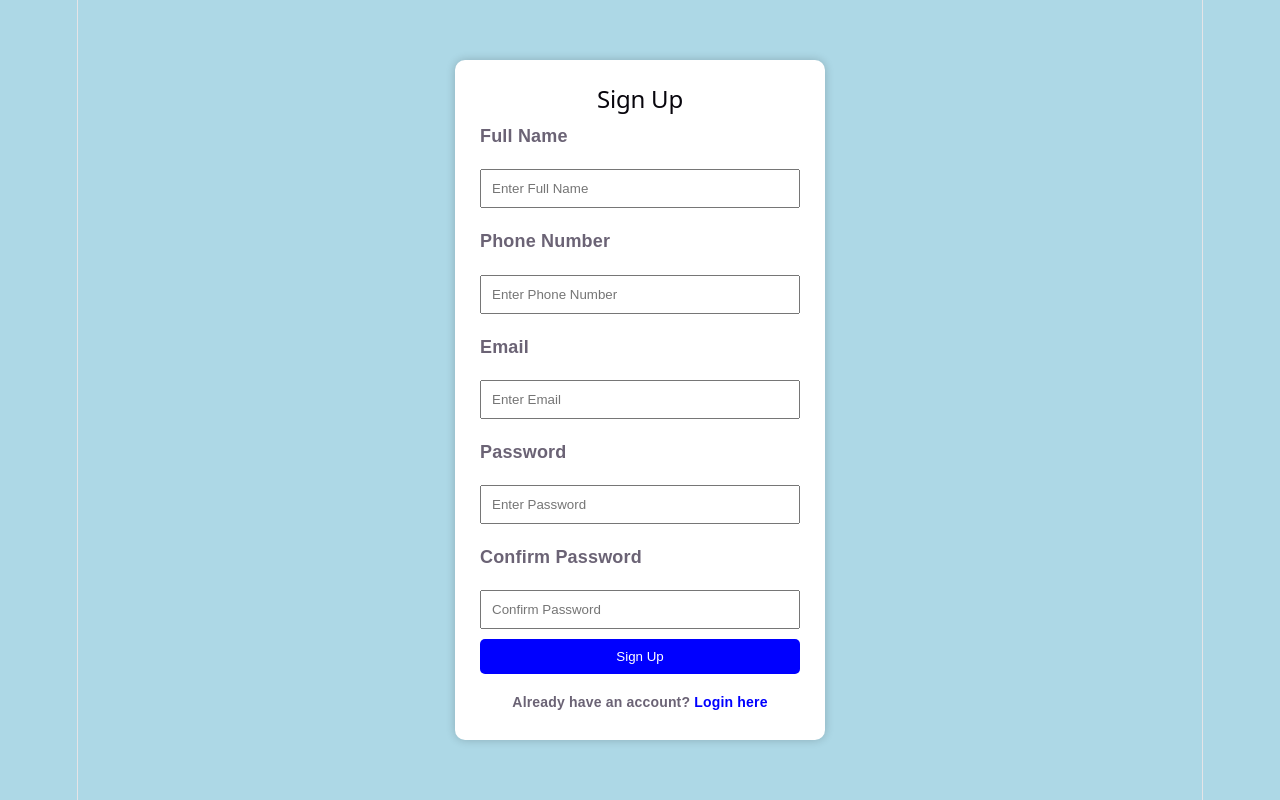
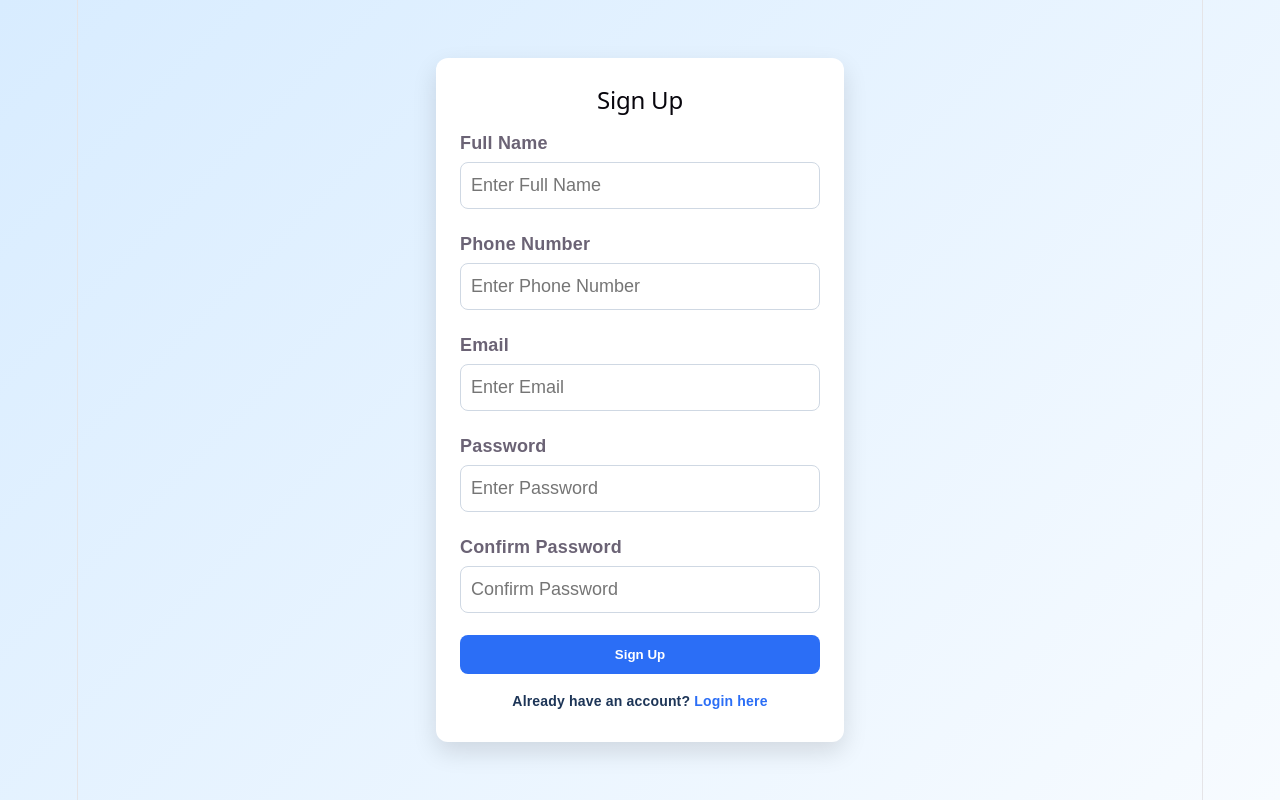
Before and after one commit to durga-devi-dev/login-signup-page, a React (Vite) app: page /login-signup-page/signup in a window 1280 px wide. Built offline with nearby package versions, Linux system fonts and the light colour scheme.

Commit message:
Fix app routing, login/signup logic, and styling across the project to make the app work correctly and consistently.

```diff
--- a/src/App.css
+++ b/src/App.css
@@ -1,79 +1,124 @@
 body {
   margin: 0;
   font-family: Arial, sans-serif;
-  background: lightblue;
+  background: linear-gradient(135deg, #d8ecff, #f7fbff);
 }
 
 .login-container {
   display: flex;
   justify-content: center;
   align-items: center;
-  height: 100vh;
+  min-height: 100vh;
+  padding: 20px;
+  box-sizing: border-box;
 }
 
-.login-box  {
-  width: 320px;
+.login-box {
+  width: 100%;
+  max-width: 360px;
   background: white;
-  padding: 25px;
-  border-radius: 10px;
-  box-shadow: 0 0 10px rgba(0,0,0,0.2);
+  padding: 28px 24px;
+  border-radius: 12px;
+  box-shadow: 0 10px 24px rgba(0, 0, 0, 0.12);
   text-align: center;
+}
+
+.login-box h2 {
+  margin: 0 0 16px;
+}
+
+.login-box label {
+  display: block;
+  text-align: left;
+  margin-top: 12px;
+  margin-bottom: 6px;
+  font-weight: bold;
 }
 
 .login-box input {
   width: 100%;
-  padding: 10px;
-  margin: 10px 0;
+  padding: 12px 10px;
+  margin: 0 0 10px;
+  border: 1px solid #cfd8e3;
+  border-radius: 8px;
   box-sizing: border-box;
-}
-
-.login-box label{
-  display: block;
-  text-align: left;
-  margin-top: 10px;
-  margin-bottom: 5px;
-  font-weight: bold;
+  font-size: 1rem;
 }
 
 .login-box button {
   width: 100%;
-  padding: 10px;
-  background: blue;
+  padding: 12px 10px;
+  margin-top: 12px;
+  background: #2b6ef6;
   color: white;
   border: none;
-  border-radius: 5px;
+  border-radius: 8px;
   cursor: pointer;
+  font-weight: bold;
+  transition: background 0.2s ease;
 }
 
-.login-box lable{
-  display: block;
-  text-align: left;
-  margin-bottom: 5px;
-  font-weight: bold;
-}
-.login-box input{
-  margin-top: 15px;
+.login-box button:hover {
+  background: #1749c5;
 }
 
-.register-text{
-  margin-top: 15px;
+.register-text {
+  margin-top: 18px;
   font-size: 14px;
   text-align: center;
 }
-.register-text a{
-  color: blue;
+
+.register-text a {
+  color: #2b6ef6;
   text-decoration: none;
   font-weight: bold;
 }
-.register-text a:hover{
-  text-align:underline ;
-}
 
-.login-box button:hover {
-  background: darkblue;
+.register-text a:hover {
+  text-decoration: underline;
 }
 
 .login-box p {
-  margin-top: 15px;
+  margin-top: 14px;
+  font-weight: bold;
+  color: #1d3557;
+}
+
+.home-container {
+  display: flex;
+  justify-content: center;
+  align-items: center;
+  min-height: 100vh;
+  padding: 20px;
+  box-sizing: border-box;
+}
+
+.home-card {
+  background: white;
+  padding: 32px 28px;
+  border-radius: 12px;
+  box-shadow: 0 12px 30px rgba(0, 0, 0, 0.12);
+  text-align: center;
+  min-width: 320px;
+}
+
+.home-card h1,
+.home-card h2,
+.home-card p {
+  margin: 10px 0;
+}
+
+.logout-button {
+  margin-top: 18px;
+  padding: 10px 20px;
+  background: #d62839;
+  color: white;
+  border: none;
+  border-radius: 8px;
+  cursor: pointer;
   font-weight: bold;
 }
+
+.logout-button:hover {
+  background: #a61d2d;
+}
--- a/src/App.jsx
+++ b/src/App.jsx
@@ -1,17 +1,17 @@
-import { useNavigate } from "react-router-dom";
+import { BrowserRouter as Router, Routes, Route, Navigate } from "react-router-dom";
 import Login from "./login";
-import Signup from"./signup";
-import { Home} from"./assets/component/Home";
-import { BrowserRouter as Router, Routes, Route } from "react-router-dom";
+import Signup from "./signup";
+import { Home } from "./assets/component/Home";
 import "./App.css";
 
 function App() {
   return (
     <Router basename="/login-signup-page">
       <Routes>
-        <Route path="/" element={<Login/>}/>
-        <Route path="/home" element={<Home/>}/>
-        <Route path="/signup" element={<Signup/>}/>
+        <Route path="/" element={<Login />} />
+        <Route path="/signup" element={<Signup />} />
+        <Route path="/home" element={<Home />} />
+        <Route path="*" element={<Navigate to="/" replace />} />
       </Routes>
     </Router>
   );
--- a/src/assets/component/Home.jsx
+++ b/src/assets/component/Home.jsx
@@ -1,29 +1,49 @@
 import axios from "axios";
 import { useEffect, useState } from "react";
+import { useNavigate } from "react-router-dom";
+
+const getLoggedInUser = () => {
+  try {
+    return JSON.parse(localStorage.getItem("loggedInUser") || "null");
+  } catch {
+    return null;
+  }
+};
 
 export const Home = () => {
   const [data, setData] = useState(null);
+  const [userName, setUserName] = useState(getLoggedInUser()?.name || "User");
+  const navigate = useNavigate();
 
   useEffect(() => {
     const fetchData = async () => {
       try {
-        const response = await axios.get(
-          "https://jsonplaceholder.typicode.com/users/4"
-        );
-
+        const response = await axios.get("https://jsonplaceholder.typicode.com/users/4");
         setData(response.data);
       } catch (error) {
         console.error("Error fetching user data:", error);
+        setData({ name: "Guest User" });
       }
     };
 
     fetchData();
   }, []);
 
+  const handleLogout = () => {
+    localStorage.removeItem("loggedInUser");
+    navigate("/");
+  };
+
   return (
-    <div>
-      <h1>Welcome</h1>
-      {data ? <h2>{data.name}</h2> : <p>Loading...</p>}
+    <div className="home-container">
+      <div className="home-card">
+        <h1>Welcome</h1>
+        <h2>{data ? data.name : "Loading..."}</h2>
+        <p>Signed in as: {userName}</p>
+        <button type="button" onClick={handleLogout} className="logout-button">
+          Logout
+        </button>
+      </div>
     </div>
   );
 };
--- a/src/login.jsx
+++ b/src/login.jsx
@@ -1,18 +1,51 @@
-import React, { useState } from "react";
+import { useState } from "react";
 import { Link, useNavigate } from "react-router-dom";
 import "./App.css";
+
+const getStoredUsers = () => {
+  try {
+    return JSON.parse(localStorage.getItem("signupUsers") || "[]");
+  } catch {
+    return [];
+  }
+};
 
 function Login() {
   const [email, setEmail] = useState("");
   const [password, setPassword] = useState("");
   const [message, setMessage] = useState("");
-
   const navigate = useNavigate();
 
-  const handleLogin = () => {
-    if (email === "Julianne.OConner@kory.org" && password ==="Karianne") {
+  const handleLogin = (event) => {
+    event.preventDefault();
+
+    if (!email || !password) {
+      setMessage("Please enter both email and password!");
+      return;
+    }
+
+    const users = getStoredUsers();
+    const demoUser = {
+      email: "Julianne.OConner@kory.org",
+      password: "Karianne",
+      name: "Julianne O'Connor",
+    };
+
+    const matchedUser = users.find(
+      (user) =>
+        user.email.toLowerCase() === email.toLowerCase() && user.password === password
+    );
+
+    const validUser = matchedUser || (demoUser.email === email && demoUser.password === password);
+
+    if (validUser) {
+      const activeUser = matchedUser || demoUser;
+      localStorage.setItem(
+        "loggedInUser",
+        JSON.stringify({ name: activeUser.name, email: activeUser.email })
+      );
       setMessage("Login Successful!");
-      navigate("/home");
+      setTimeout(() => navigate("/home"), 350);
     } else {
       setMessage("Invalid Email or Password!");
     }
@@ -20,8 +53,7 @@ function Login() {
 
   return (
     <div className="login-container">
-      <div className="login-box">
-
+      <form className="login-box" onSubmit={handleLogin}>
         <h2>Login</h2>
 
         <label>Email</label>
@@ -40,15 +72,13 @@ function Login() {
           onChange={(e) => setPassword(e.target.value)}
         />
 
-        <button onClick={handleLogin}
-        >Login</button>
+        <button type="submit">Login</button>
 
         <p>{message}</p>
         <p className="register-text">
-          Don't have an account?{" "}
-          <Link to="/signup">Signup</Link>
+          Don't have an account? <Link to="/signup">Signup</Link>
         </p>
-      </div>
+      </form>
     </div>
   );
 }
--- a/src/signup.jsx
+++ b/src/signup.jsx
@@ -1,79 +1,120 @@
-import React, { useState } from "react";
-import { Link } from "react-router-dom";
+import { useState } from "react";
+import { Link, useNavigate } from "react-router-dom";
 import "./App.css";
 
+const getStoredUsers = () => {
+  try {
+    return JSON.parse(localStorage.getItem("signupUsers") || "[]");
+  } catch {
+    return [];
+  }
+};
+
 function Signup() {
-  const [name, setName] = useState("");
-  const [phone, setPhone] = useState("");
-  const [email, setEmail] = useState("");
-  const [password, setPassword] = useState("");
-  const [confirmPassword, setConfirmPassword] = useState("");
+  const [formData, setFormData] = useState({
+    name: "",
+    phone: "",
+    email: "",
+    password: "",
+    confirmPassword: "",
+  });
   const [message, setMessage] = useState("");
+  const navigate = useNavigate();
 
-  const handleSignup = () => {
-    if ( !name || !phone || !email || !password || !confirmPassword )
-      {
+  const handleChange = (event) => {
+    const { name, value } = event.target;
+    setFormData((prev) => ({ ...prev, [name]: value }));
+  };
+
+  const handleSignup = (event) => {
+    event.preventDefault();
+
+    const { name, phone, email, password, confirmPassword } = formData;
+
+    if (!name || !phone || !email || !password || !confirmPassword) {
       setMessage("Please fill all fields!");
-    } else if (password !== confirmPassword) {
+      return;
+    }
+
+    if (password !== confirmPassword) {
       setMessage("Passwords do not match!");
-    } else {
-      setMessage("Sign Up Successful!");
+      return;
     }
+
+    const users = getStoredUsers();
+    const alreadyExists = users.some(
+      (user) => user.email.toLowerCase() === email.toLowerCase()
+    );
+
+    if (alreadyExists) {
+      setMessage("This email is already registered!");
+      return;
+    }
+
+    users.push({ name, phone, email, password });
+    localStorage.setItem("signupUsers", JSON.stringify(users));
+    setMessage("Sign Up Successful!");
+    setTimeout(() => navigate("/"), 500);
   };
 
   return (
     <div className="login-container">
-      <div className="login-box">
+      <form className="login-box" onSubmit={handleSignup}>
         <h2>Sign Up</h2>
 
         <label>Full Name</label>
         <input
           type="text"
+          name="name"
           placeholder="Enter Full Name"
-          value={name}
-          onChange={(e) => setName(e.target.value)}
+          value={formData.name}
+          onChange={handleChange}
         />
 
         <label>Phone Number</label>
         <input
           type="tel"
+          name="phone"
           placeholder="Enter Phone Number"
-          value={phone}
-          onChange={(e) => setPhone(e.target.value)}
+          value={formData.phone}
+          onChange={handleChange}
         />
 
         <label>Email</label>
         <input
           type="email"
+          name="email"
           placeholder="Enter Email"
-          value={email}
-          onChange={(e) => setEmail(e.target.value)}
+          value={formData.email}
+          onChange={handleChange}
         />
 
         <label>Password</label>
         <input
           type="password"
+          name="password"
           placeholder="Enter Password"
-          value={password}
-          onChange={(e) => setPassword(e.target.value)}
+          value={formData.password}
+          onChange={handleChange}
         />
 
         <label>Confirm Password</label>
         <input
           type="password"
+          name="confirmPassword"
           placeholder="Confirm Password"
-          value={confirmPassword}
-          onChange={(e) => setConfirmPassword(e.target.value)}
+          value={formData.confirmPassword}
+          onChange={handleChange}
         />
 
-        <button onClick={handleSignup}>Sign Up</button>
+        <button type="submit">Sign Up</button>
 
         <p>{message}</p>
 
         <p className="register-text">
           Already have an account? <Link to="/">Login here</Link>
         </p>
-      </div>
+      </form>
     </div>
   );
 }
```
